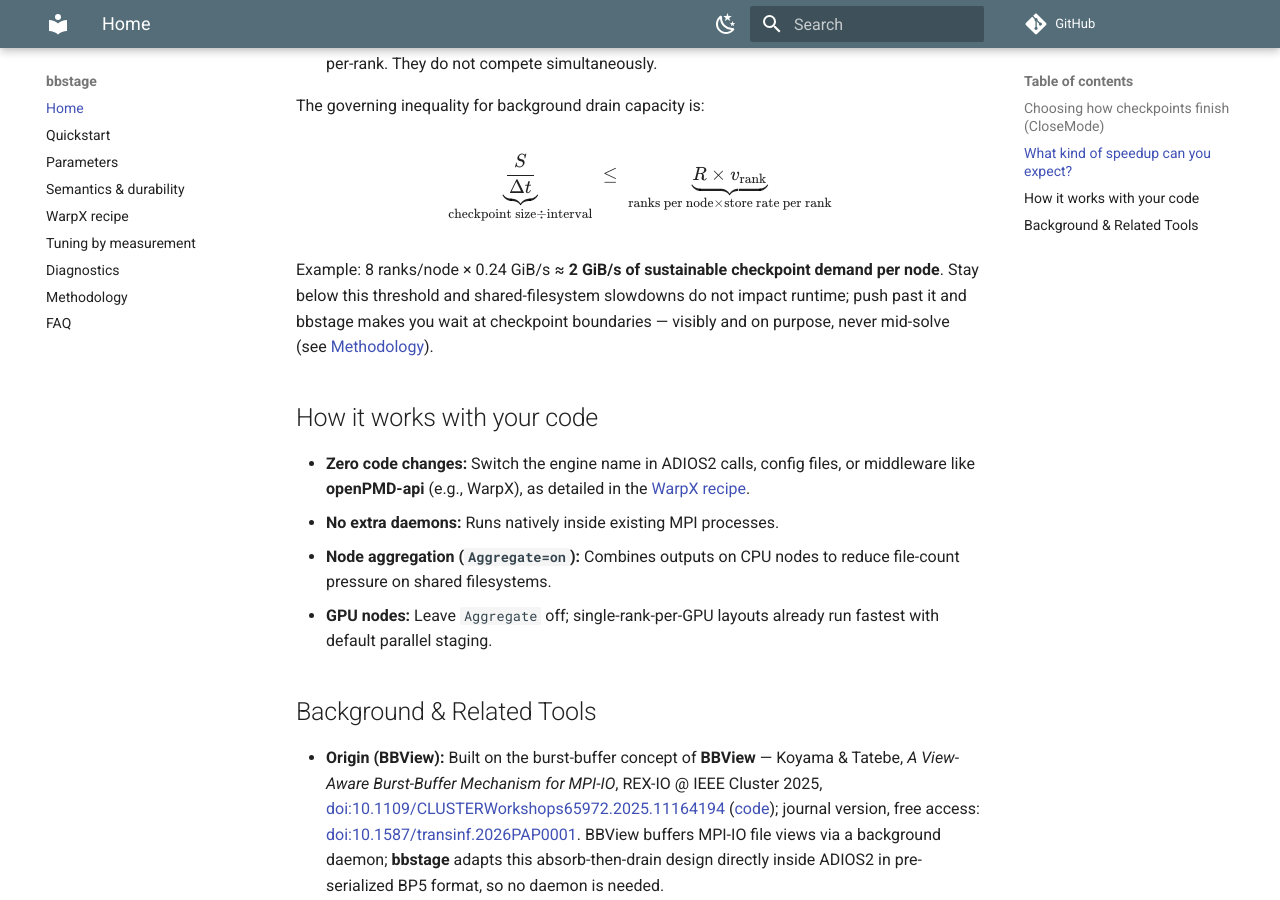
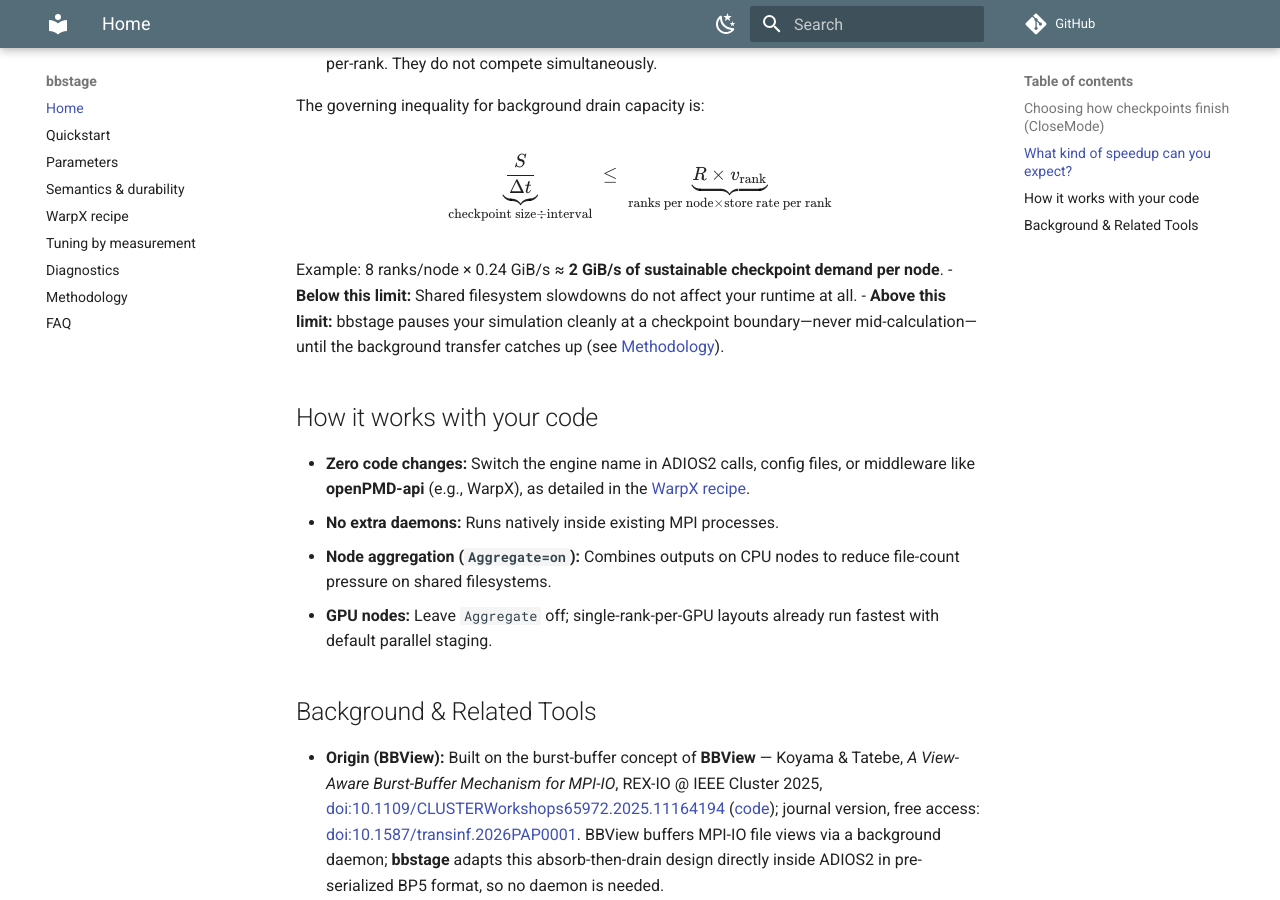
Before and after one commit to denisbertini/bbstage-docs, an MkDocs documentation site: the page built from docs/index.md, in a window 1280 px wide and 900 px high, scrolled down 1981 px. Built offline with MkDocs 1.6.1 and Material for MkDocs 9.7.7, drawn with Linux system fonts in a browser that asks for light colours; comment, search, counter and statistics services are not loaded.

Commit message:
docs(home): inequality consequences as two plain bullets (below/above the limit)

```diff
--- a/docs/index.md
+++ b/docs/index.md
@@ -44,7 +44,8 @@ $$
 \underbrace{R \times v_{\text{rank}}}_{\text{ranks per node} \times \text{store rate per rank}}
 $$
 
-Example: 8 ranks/node × 0.24 GiB/s ≈ **2 GiB/s of sustainable checkpoint demand per node**. Stay below this threshold and shared-filesystem slowdowns do not impact runtime; push past it and bbstage makes you wait at checkpoint boundaries — visibly and on purpose, never mid-solve (see [Methodology](methodology.md)).
+Example: 8 ranks/node × 0.24 GiB/s ≈ **2 GiB/s of sustainable checkpoint demand per node**. - **Below this limit:** Shared filesystem slowdowns do not affect your runtime at all.
+- **Above this limit:** bbstage pauses your simulation cleanly at a checkpoint boundary—never mid-calculation—until the background transfer catches up (see [Methodology](methodology.md)).
 
 ## How it works with your code
 
```
